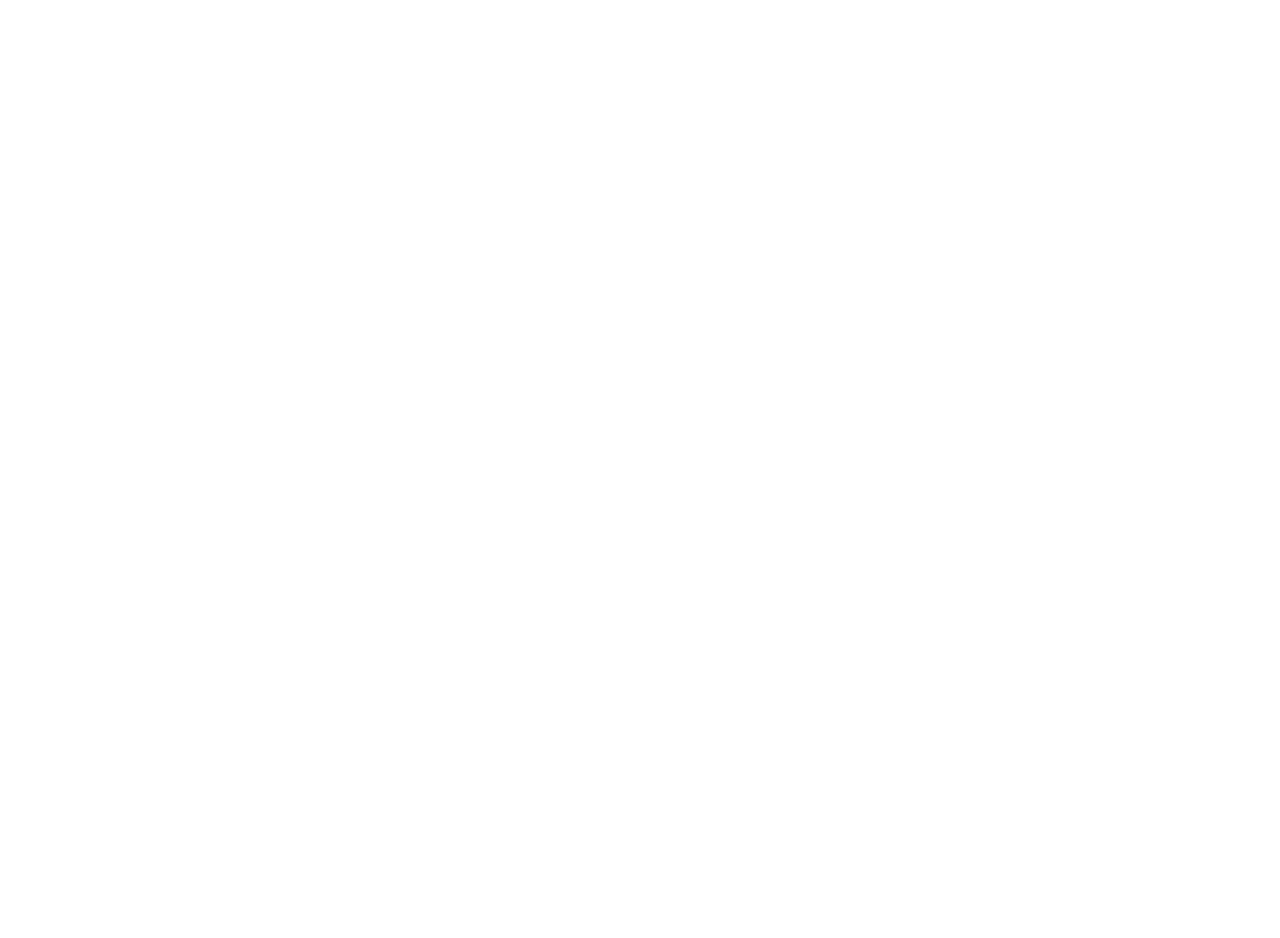
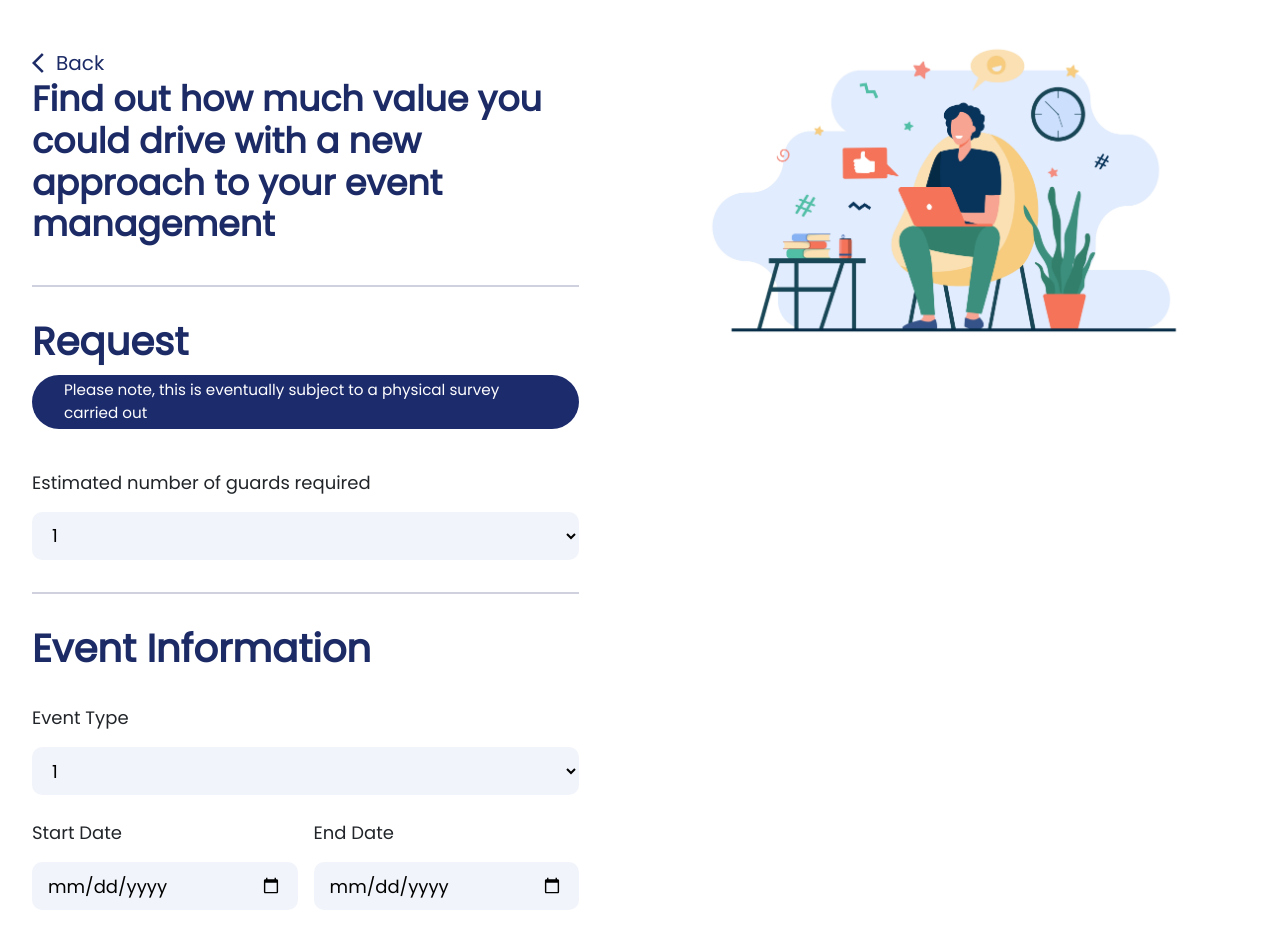
Before and after one commit to heep-jay/events, an Angular app: page /request in a window 1280 px wide. Before the commit this address led to /. Shown: the top 938 px of the page. Before the commit the page ends 800 px from the top, so only its background shows below. Built offline with nearby package versions, Linux system fonts and the light colour scheme.

Commit message:
new component

```diff
--- /dev/null
+++ b/src/app/Component/request/request.component.css
@@ -0,0 +1,127 @@
+.request {
+  max-width: 1800px;
+  margin: 0 auto;
+  padding: 2rem;
+  display: flex;
+  justify-content: space-between;
+  position: relative;
+}
+.request-left {
+  width: 45%;
+  display: flex;
+  flex-direction: column;
+  gap: 2rem;
+  margin-top: 1rem;
+}
+.header-btn {
+  display: flex;
+  align-items: center;
+  outline: none;
+  border: none;
+  background: #fff;
+  color: #1c2b66;
+  font-size: clamp(0.9375rem, 0.5469rem + 1.25vw, 1.25rem);
+}
+.header-text {
+  font-size: clamp(1.25rem, 0.4063rem + 3vw, 2.175rem);
+  font-weight: 600;
+  color: #1c2b66;
+}
+.divider {
+  border: 0.5px solid rgba(28, 43, 102, 0.21);
+}
+.req,
+.event-info,
+.event-location {
+  display: flex;
+  flex-direction: column;
+  gap: 1.5rem;
+}
+.req-header-title,
+.event-header-title {
+  font-size: clamp(1.85rem, 0.4219rem + 4.25vw, 2.4125rem);
+  font-weight: 800;
+  color: #1c2b66;
+}
+.req-notice {
+  /* background: #1c2b66;
+  color: #fff;
+  height: fit-content;
+  padding: 0.35rem 1rem;
+  border-radius: 30px;
+  display: flex;
+  justify-content: center; */
+}
+.req-header-text,
+.event-header-text {
+  font-size: clamp(0.75rem, 0.4219rem + 1.05vw, 1.125rem);
+}
+.notice-text {
+  margin-top: 10px;
+  /* margin-left: 10px; */
+  font-size: clamp(0.65rem, 0.4219rem + 0.75vw, 0.95rem);
+  background: #1c2b6c;
+  color: #fff;
+  padding: 0.25rem 2rem;
+  border-radius: 30px;
+}
+.req-select select,
+.req-select input,
+.event-select select {
+  width: 100%;
+  height: 3rem;
+  padding: 0rem 1rem;
+  border: none;
+  background: #f1f4fa;
+  border-radius: 10px;
+  font-size: clamp(0.75rem, 0.4219rem + 1.05vw, 1.125rem);
+}
+
+.event-select-date,
+.event-select-time {
+  display: flex;
+  gap: 1rem;
+}
+.start-date,
+.end-date,
+.start-time,
+.end-time {
+  width: 50%;
+}
+.start-date input,
+.start-time input,
+.end-time input,
+.end-date input {
+  width: 100%;
+  height: 3rem;
+  padding: 0rem 1rem;
+  border: none;
+  background: #f1f4fa;
+  border-radius: 10px;
+  font-size: clamp(0.75rem, 0.4219rem + 1.05vw, 1.125rem);
+}
+.request-right {
+  width: 50%;
+}
+.circle {
+  width: 100%;
+  border-radius: 50%;
+  margin: 0 auto;
+  display: flex;
+  align-items: center;
+  justify-content: center;
+  /* border: 1px solid black; */
+}
+.circle img {
+  max-height: 80%;
+  max-width: 80%;
+}
+
+@media screen and (max-width: 762px) {
+  .request-right {
+    display: none;
+  }
+  .request-left {
+    width: 100%;
+  }
+}
--- /dev/null
+++ b/src/app/Component/request/request.component.html
@@ -0,0 +1,91 @@
+<div class="request">
+  <div class="request-left">
+    <div class="header">
+      <button class="header-btn">
+        <mat-icon
+          aria-hidden="false"
+          aria-label="Example home icon"
+          fontIcon="arrow_back_ios"
+        ></mat-icon
+        >Back
+      </button>
+      <h3 class="header-text">
+        Find out how much value you could drive with a new approach to your
+        event management
+      </h3>
+    </div>
+    <div class="divider"></div>
+    <div class="req">
+      <div class="req-header">
+        <h2 class="req-header-title">Request</h2>
+
+        <p class="notice-text">
+          Please note, this is eventually subject to a physical survey carried
+          out
+        </p>
+      </div>
+      <div class="req-select">
+        <p class="req-header-text">Estimated number of guards required</p>
+        <select name="" id="">
+          <option value="">1</option>
+        </select>
+      </div>
+    </div>
+    <div class="divider"></div>
+    <div class="event-info">
+      <h2 class="event-header-title">Event Information</h2>
+
+      <div class="event-select">
+        <p class="event-header-text">Event Type</p>
+        <select name="" id="">
+          <option value="">1</option>
+        </select>
+      </div>
+      <div class="event-select-date">
+        <div class="start-date">
+          <p class="event-header-text">Start Date</p>
+          <input type="date" name="" id="" />
+        </div>
+        <div class="end-date">
+          <p class="event-header-text">End Date</p>
+          <input type="date" name="" id="" />
+        </div>
+      </div>
+      <div class="event-select-time">
+        <div class="start-time">
+          <p class="event-header-text">Start Time</p>
+          <input type="time" name="" id="" />
+        </div>
+        <div class="end-time">
+          <p class="event-header-text">End Time</p>
+          <input type="time" name="" id="" />
+        </div>
+      </div>
+    </div>
+    <div class="divider"></div>
+    <div class="event-location">
+      <h2 class="req-header-title">Event Location</h2>
+      <div class="req-select">
+        <p class="req-header-text">State</p>
+        <select name="" id="">
+          <option value="">1</option>
+        </select>
+      </div>
+      <div class="req-select">
+        <p class="req-header-text">LGA</p>
+        <select name="" id="">
+          <option value="">1</option>
+        </select>
+      </div>
+      <div class="req-select">
+        <p class="req-header-text">Address</p>
+        <input type="text" />
+      </div>
+    </div>
+  </div>
+  <div class="request-right">
+    <div class="circle">
+      <img src="/assets/8401.jpg" alt="" />
+    </div>
+  </div>
+</div>
--- /dev/null
+++ b/src/app/Component/request/request.component.ts
@@ -0,0 +1,15 @@
+import { Component, OnInit } from '@angular/core';
+
+@Component({
+  selector: 'app-request',
+  templateUrl: './request.component.html',
+  styleUrls: ['./request.component.css']
+})
+export class RequestComponent implements OnInit {
+
+  constructor() { }
+
+  ngOnInit(): void {
+  }
+
+}
--- a/src/app/app-routing.module.ts
+++ b/src/app/app-routing.module.ts
@@ -12,7 +12,7 @@
 import { SolutionsComponent } from './Component/solutions/solutions.component';
 import { SecurityComponent } from './Component/security/security.component';
 import { ModalFormComponent } from './Component/modal-form/modal-form.component'
-
+import { RequestComponent } from './Component/request/request.component'
 
 const routes: Routes = [
   {
@@ -34,6 +34,10 @@
   {
     component: SecurityComponent,
     path: 'security'
+  },
+  {
+    component: RequestComponent,
+    path: 'request'
   },
   {
     component: ModalFormComponent,
--- a/src/app/app.module.ts
+++ b/src/app/app.module.ts
@@ -25,7 +25,8 @@
 import { TestComponent } from './Component/test/test.component';
 import { SolutionsComponent } from './Component/solutions/solutions.component';
 import { SecurityComponent } from './Component/security/security.component';
-import { ModalFormComponent } from './Component/modal-form/modal-form.component'
+import { ModalFormComponent } from './Component/modal-form/modal-form.component';
+import { RequestComponent } from './Component/request/request.component'
 
 @NgModule({
   declarations: [
@@ -45,6 +46,7 @@
     SolutionsComponent,
     SecurityComponent,
     ModalFormComponent,
+    RequestComponent,
 
   ],
   imports: [
```
Also changed, not shown: src/assets/8401.jpg (added), 1 other file (tests, documents, lock files or other folders).
